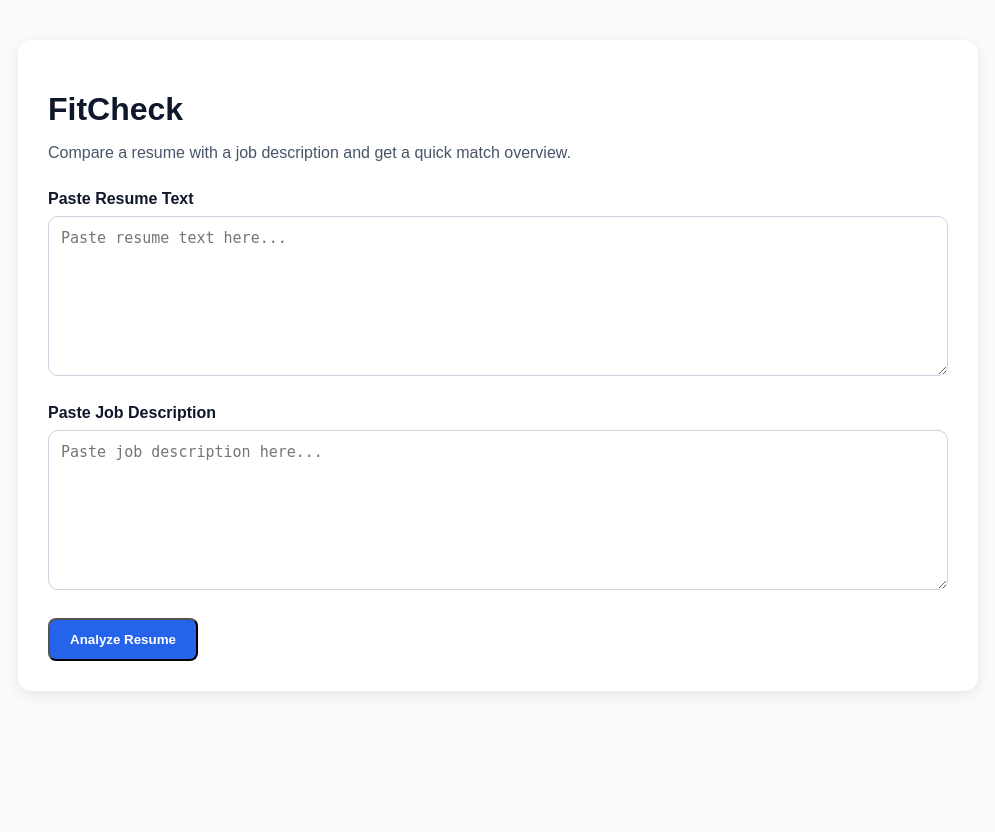
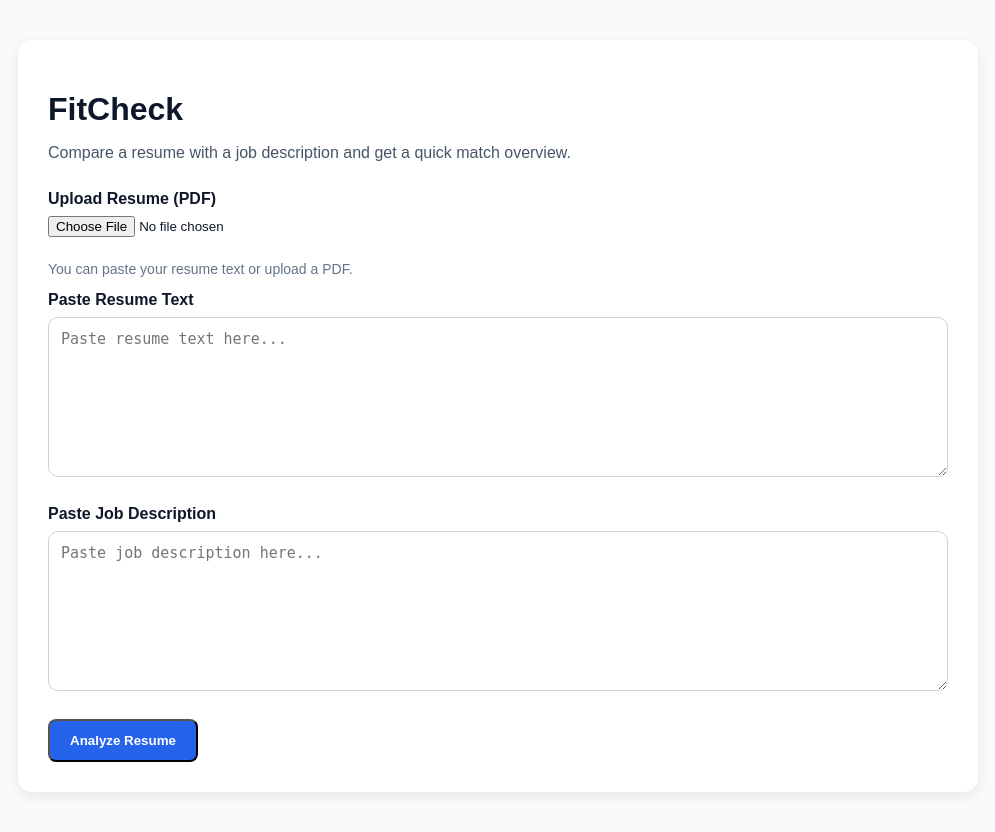
Before and after one commit to jesusbenitez08/fitcheck, a Flask app: page / in a window 1280 px wide. Shown: the whole page, without its empty margins (142-1137 px from the left). Before the commit the page ends 692 px from the top, so only its background shows below. Run offline with Flask 3, Linux system fonts and the light colour scheme.

Commit message:
Add PDF resume upload

```diff
--- a/app.py
+++ b/app.py
@@ -1,5 +1,6 @@
 from flask import Flask, render_template, request
 import spacy
+from PyPDF2 import PdfReader
 
 app = Flask(__name__)
 nlp = spacy.load("en_core_web_sm")
@@ -30,6 +31,20 @@ def extract_keywords(text: str):
                 keywords.add(keyword)
 
     return keywords
+
+def extract_text_from_pdf(file):
+    try:
+        reader = PdfReader(file)
+        text = ""
+
+        for page in reader.pages:
+            extracted = page.extract_text()
+            if extracted:
+                text += extracted + " "
+
+        return text.strip()
+    except Exception:
+        return ""
 
 def analyze_match(resume_text: str, job_text: str):
     resume_words = extract_keywords(resume_text)
@@ -77,6 +92,12 @@ def analyze():
     resume_text = request.form.get('resume_text', '')
     job_text = request.form.get('job_text', '')
 
+    uploaded_file = request.files.get('resume_file')
+
+    #if a file is uploaded, use it instead of text
+    if uploaded_file and uploaded_file.filename.lower().endswith('.pdf'):
+        resume_text = extract_text_from_pdf(uploaded_file)
+
     if len(resume_text.strip()) < 10 or len(job_text.strip()) < 10:
         return render_template(
         'results.html',
--- a/templates/index.html
+++ b/templates/index.html
@@ -11,10 +11,21 @@
         <h1>FitCheck</h1>
         <p class="subtitle">Compare a resume with a job description and get a quick match overview.</p>
 
-        <form action="/analyze" method="POST">
+
+        <form action="/analyze" method="POST" enctype="multipart/form-data">
+
+            <div class="form-group">
+                <label for="resume_file">Upload Resume (PDF)</label>
+                <input type="file" id="resume_file" name="resume_file" accept=".pdf">
+            </div>
+
+            <p style="font-size: 14px; color: #64748b;">
+                You can paste your resume text or upload a PDF.
+            </p>
+
             <div class="form-group">
                 <label for="resume_text">Paste Resume Text</label>
-                <textarea id="resume_text" name="resume_text" placeholder="Paste resume text here..." required></textarea>
+                <textarea id="resume_text" name="resume_text" placeholder="Paste resume text here..."></textarea>
             </div>
 
             <div class="form-group">
@@ -23,6 +34,7 @@
             </div>
 
             <button type="submit">Analyze Resume</button>
+
         </form>
     </div>
 </body>
```
Also changed, not shown: requirements.txt (+43 -0 lines), 1 other file.
